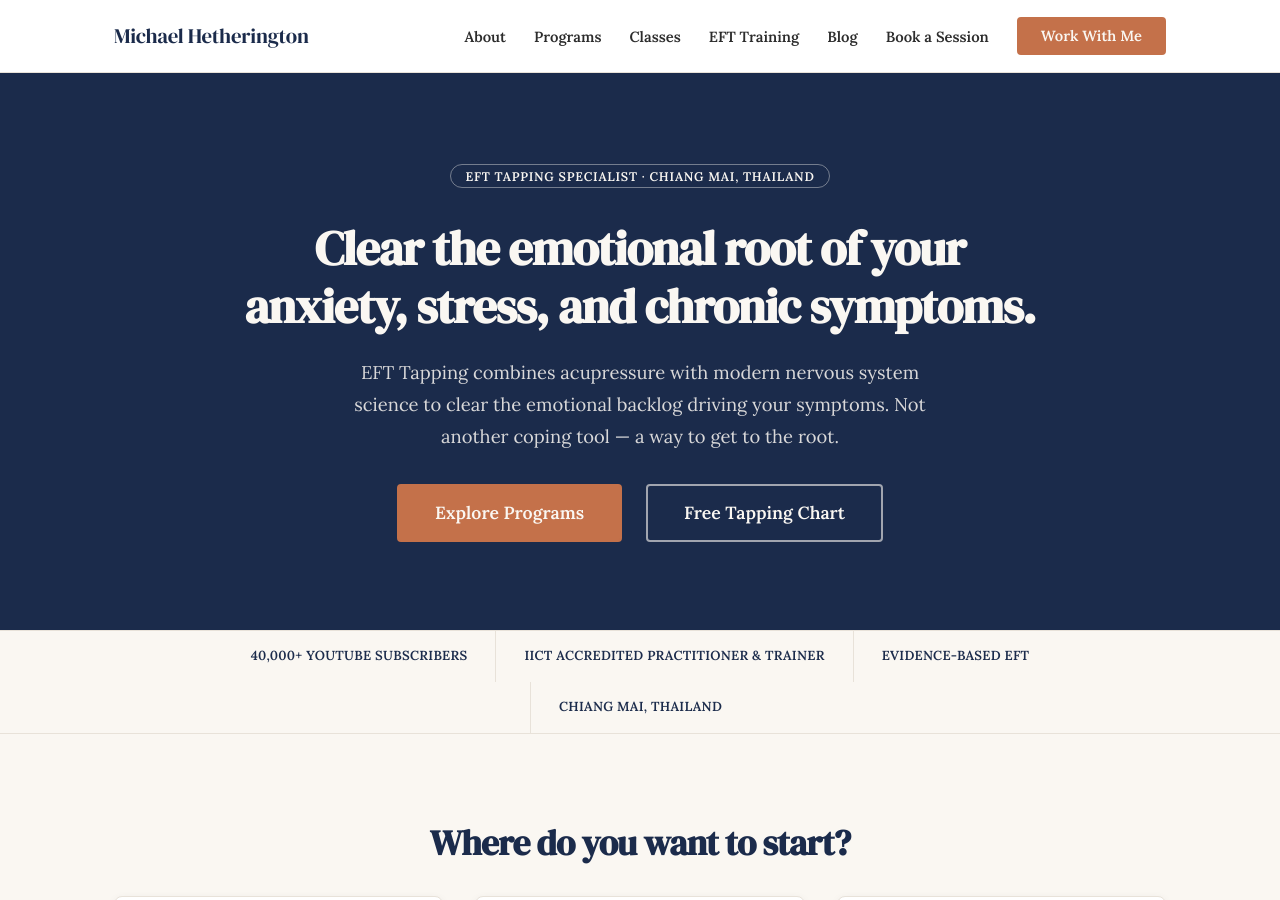
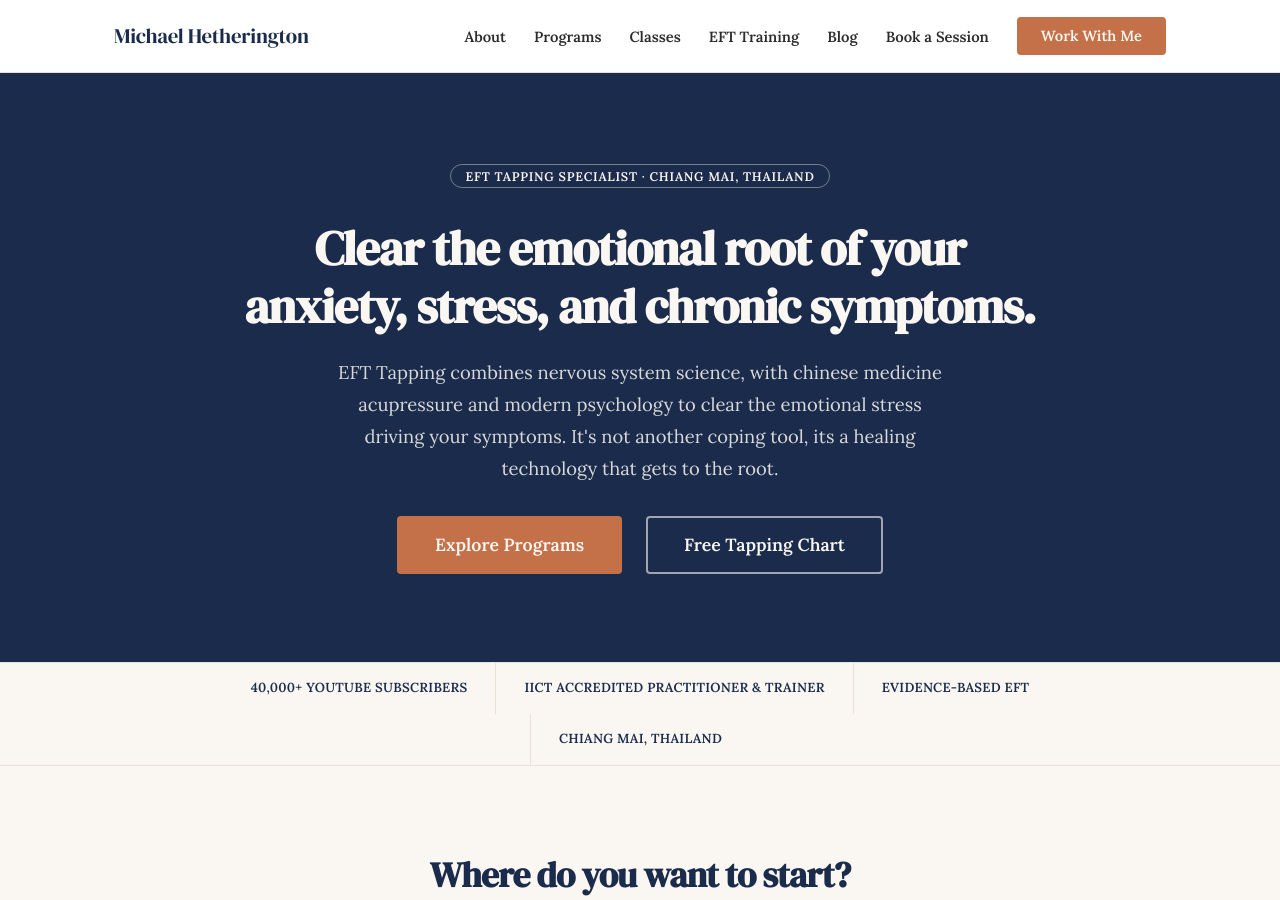
Before and after one commit to fuzzarelly/michaelhetherington.com, a Jekyll site: the page built from index.html, in a window 1280 px wide and 900 px high. Built offline with Jekyll 4.4.1, drawn with Linux system fonts in a browser that asks for light colours.

Commit message:
Update hero subheading copy

```diff
--- a/index.html
+++ b/index.html
@@ -15,7 +15,7 @@ canonical: "https://www.michaelhetherington.com/"
         Clear the emotional root of your anxiety, stress, and chronic symptoms.
       </h1>
       <p class="mx-auto mb-md" style="max-width: 620px; font-size: 1.15rem; color: rgba(250,247,242,0.85);">
-        EFT Tapping combines acupressure with modern nervous system science to clear the emotional backlog driving your symptoms. Not another coping tool — a way to get to the root.
+        EFT Tapping combines nervous system science, with chinese medicine acupressure and modern psychology to clear the emotional stress driving your symptoms. It's not another coping tool, its a healing technology that gets to the root.
       </p>
       <div class="flex flex-center flex-wrap gap-md">
         <a href="/programs/" class="btn-primary btn-lg">Explore Programs</a>
```
